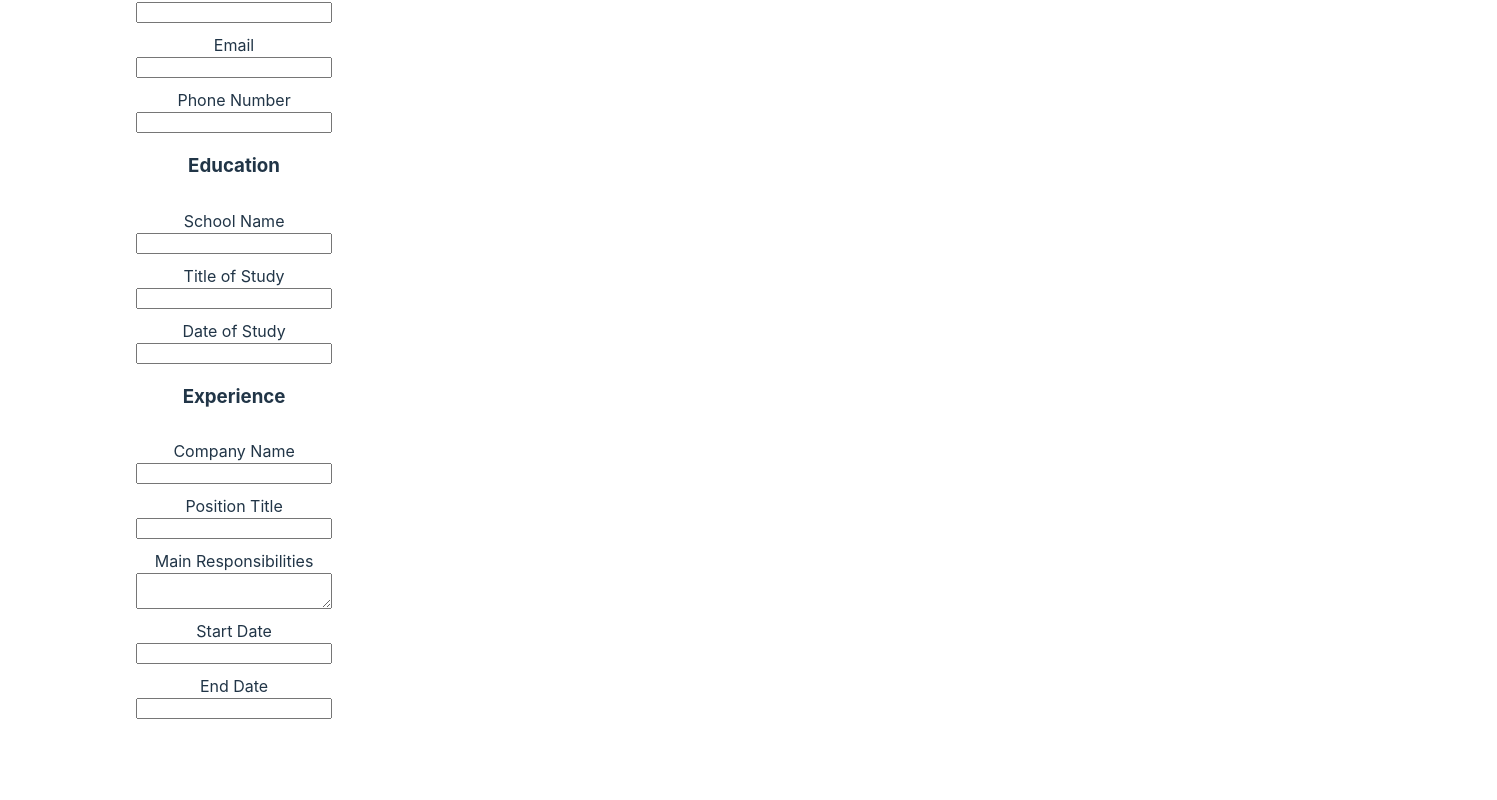
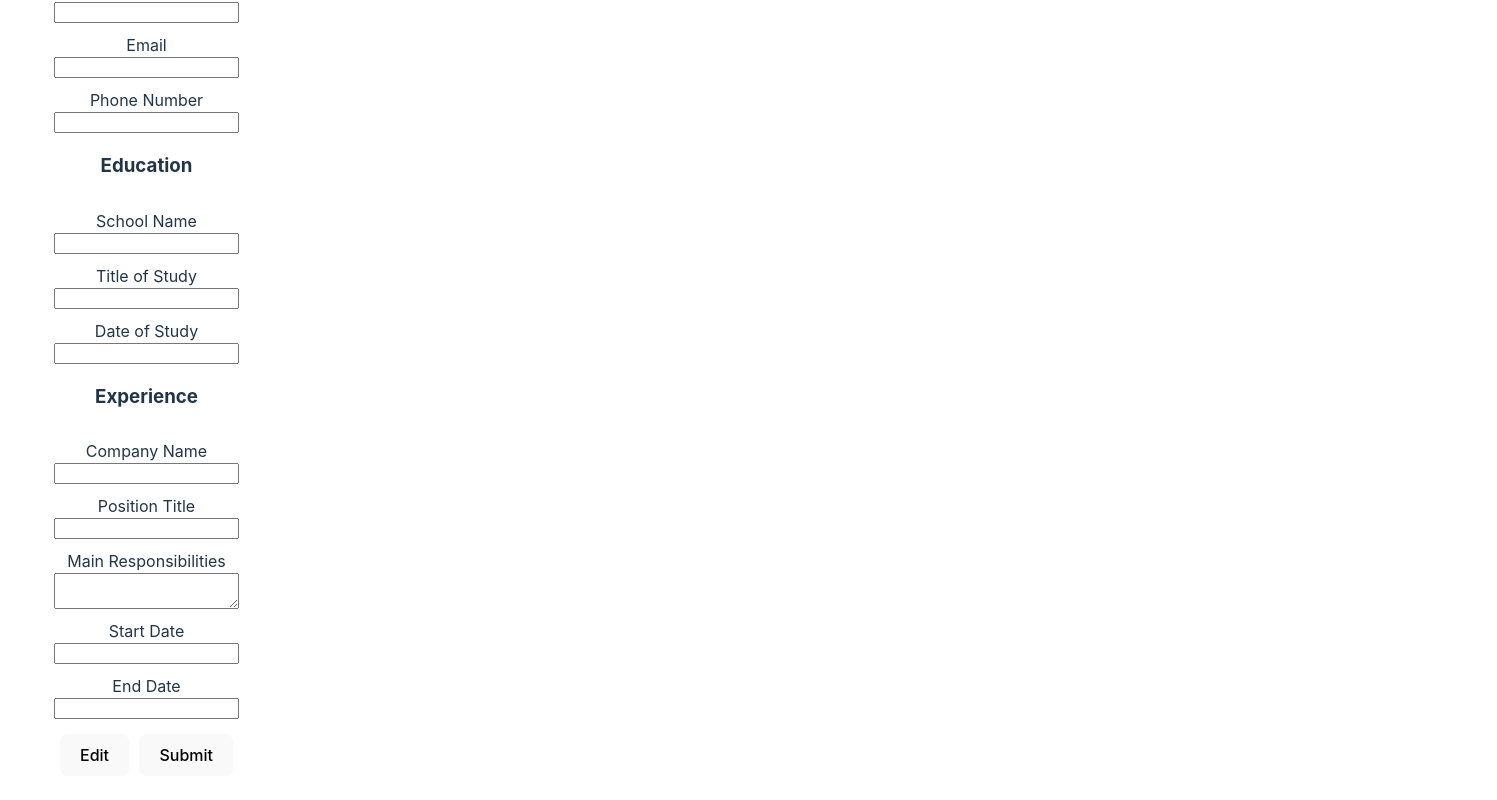
Before and after one commit to Yomanbest67/cv-app, a React (Vite) app: page / in a window 1280 px wide. Shown: the part 282-1082 px from the top of the page, 1497 px wide, since content can reach past the window. Before the commit the page ends 1055 px from the top, so only its background shows below. Built offline with nearby package versions, Linux system fonts and the light colour scheme.

Commit message:
Update design, add buttons

```diff
--- a/src/components/SideMenu.jsx
+++ b/src/components/SideMenu.jsx
@@ -8,78 +8,71 @@ export default function SideMenu () {
                 <h2>Edit details here.</h2>
             </div>
 
+            <div className="sideInfo">
                 <div className='personalInfo'>
 
                     <h3>Personal Info</h3>
-
                     <div>
                         <label htmlFor="firstName">First Name</label>
                         <input type="text" id='firstName' />
                     </div>
-
                     <div>
                         <label htmlFor="lastName">Last Name</label>
                         <input type="text" id='lastName' />
                     </div>
-
                     <div>
                         <label htmlFor="email">Email</label>
                         <input type="email" id='email' />
                     </div>
-
                     <div>
                         <label htmlFor="number">Phone Number</label>
                         <input type="tel" id='number' pattern="\d*"/>
                     </div>
                 </div>
-
                 <div className='education'>
                     <h3>Education</h3>
-
                     <div>
                         <label htmlFor="school">School Name</label>
                         <input type="text" id='school' />
                     </div>
-
                     <div>
                         <label htmlFor="study">Title of Study</label>
                         <input type="text" id='study' />
                     </div>
-
                     <div>
                         <label htmlFor="date">Date of Study</label>
                         <input type="text" id='date' />
                     </div>
                 </div>
-
                 <div className='experience'>
                     <h3>Experience</h3>
-
                     <div>
                         <label htmlFor="company">Company Name</label>
                         <input type="text" id='company' />
                     </div>
-
                     <div>
                         <label htmlFor="position">Position Title</label>
                         <input type="text" id='position' />
                     </div>
-
                     <div>
                         <label htmlFor="responsibility">Main Responsibilities</label>
                         <textarea id='responsibility' />
                     </div>
-
                     <div>
                         <label htmlFor="dateFrom">Start Date</label>
                         <input type="text" id='dateFrom' />
                     </div>
-
                     <div>
                         <label htmlFor="dateTo">End Date</label>
                         <input type="text" id='dateTo' />
                     </div>
                 </div>
+
+                <div className='buttons'>
+                    <button className='editBtn'>Edit</button>
+                    <button className='submitBtn'>Submit</button>
+                </div>
+            </div>
         </div>
     )
 }
--- a/src/styles/App.css
+++ b/src/styles/App.css
@@ -1,5 +1,4 @@
 #root {
-  max-width: 1280px;
   margin: 0 auto;
   padding: 2rem;
   text-align: center;
@@ -7,4 +6,9 @@
 
 .CV-display {
   border: 2px solid white;
+  background-color: white;
+  max-width: 900px;
+  min-width: 900px;
+  max-height: 1000px;
+  min-height: 1000px;
 }
--- a/src/styles/SideMenu.css
+++ b/src/styles/SideMenu.css
@@ -1,4 +1,4 @@
-.sideMenu {
+.sideInfo {
     display: flex;
     flex-direction: column;
     border: 2px solid white;
@@ -16,3 +16,10 @@
     display: flex;
     flex-direction: column;
 }
+
+.buttons {
+    padding-top: 15px;
+    display: flex;
+    justify-content: center;
+    gap: 10px;
+}
--- a/src/styles/index.css
+++ b/src/styles/index.css
@@ -15,7 +15,7 @@
 
 .app {
   display: flex;
-  gap: 500px;
+  gap: 300px;
 }
 
 a {
```
Lines whose indentation alone changed are shown as unchanged.
